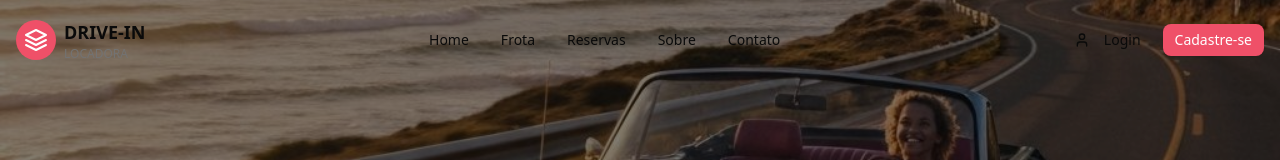
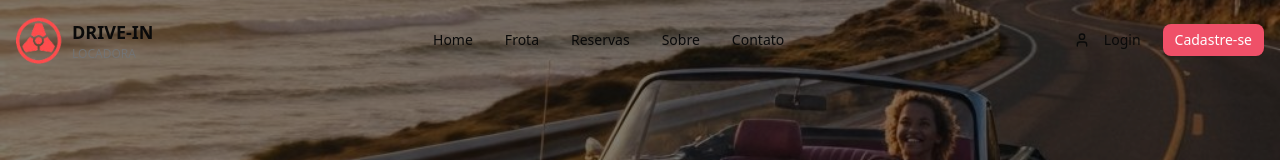
Before and after one commit to Bulletdev/drive-in-locadora, a Next.js app: page / in a window 1280 px wide. Shown: the top 160 px of the page. Built offline with nearby package versions, Linux system fonts and the light colour scheme.

Commit message:
feat: replace site logo with new Drive-In logo
Add new logo image and update header and footer components.

Co-authored-by: Michael D. <109600318+Bulletdev@users.noreply.github.com>

```diff
--- a/components/footer.tsx
+++ b/components/footer.tsx
@@ -1,5 +1,6 @@
 import Link from "next/link"
 import { Facebook, Instagram, Twitter, Mail, Phone, MapPin } from "lucide-react"
+import Image from "next/image"
 
 export function Footer() {
   return (
@@ -9,31 +10,13 @@ export function Footer() {
           {/* Logo e Descrição */}
           <div>
             <div className="flex items-center gap-2 mb-4">
-              <div className="w-10 h-10 rounded-full bg-primary flex items-center justify-center">
-                <svg viewBox="0 0 24 24" fill="none" className="w-6 h-6 text-primary-foreground">
-                  <path
-                    d="M12 2L2 7L12 12L22 7L12 2Z"
-                    stroke="currentColor"
-                    strokeWidth="2"
-                    strokeLinecap="round"
-                    strokeLinejoin="round"
-                  />
-                  <path
-                    d="M2 17L12 22L22 17"
-                    stroke="currentColor"
-                    strokeWidth="2"
-                    strokeLinecap="round"
-                    strokeLinejoin="round"
-                  />
-                  <path
-                    d="M2 12L12 17L22 12"
-                    stroke="currentColor"
-                    strokeWidth="2"
-                    strokeLinecap="round"
-                    strokeLinejoin="round"
-                  />
-                </svg>
-              </div>
+              <Image
+                src="/images/logodrivein.png"
+                alt="Drive-In Locadora"
+                width={40}
+                height={40}
+                className="w-10 h-10"
+              />
               <div className="flex flex-col leading-none">
                 <span className="font-bold text-lg">DRIVE-IN</span>
                 <span className="text-xs text-muted-foreground">LOCADORA</span>
--- a/components/header.tsx
+++ b/components/header.tsx
@@ -5,6 +5,7 @@ import { useState, useEffect } from "react"
 import { Menu, X, User } from "lucide-react"
 import { Button } from "@/components/ui/button"
 import { cn } from "@/lib/utils"
+import Image from "next/image"
 
 export function Header() {
   const [isScrolled, setIsScrolled] = useState(false)
@@ -37,31 +38,7 @@ export function Header() {
         <div className="flex items-center justify-between h-20">
           {/* Logo */}
           <Link href="/" className="flex items-center gap-2">
-            <div className="w-10 h-10 rounded-full bg-primary flex items-center justify-center">
-              <svg viewBox="0 0 24 24" fill="none" className="w-6 h-6 text-primary-foreground">
-                <path
-                  d="M12 2L2 7L12 12L22 7L12 2Z"
-                  stroke="currentColor"
-                  strokeWidth="2"
-                  strokeLinecap="round"
-                  strokeLinejoin="round"
-                />
-                <path
-                  d="M2 17L12 22L22 17"
-                  stroke="currentColor"
-                  strokeWidth="2"
-                  strokeLinecap="round"
-                  strokeLinejoin="round"
-                />
-                <path
-                  d="M2 12L12 17L22 12"
-                  stroke="currentColor"
-                  strokeWidth="2"
-                  strokeLinecap="round"
-                  strokeLinejoin="round"
-                />
-              </svg>
-            </div>
+            <Image src="/images/logodrivein.png" alt="Drive-In Locadora" width={50} height={50} className="w-12 h-12" />
             <div className="flex flex-col leading-none">
               <span className="font-bold text-lg text-foreground">DRIVE-IN</span>
               <span className="text-xs text-muted-foreground">LOCADORA</span>
```
Also changed, not shown: public/images/logodrivein.png (added).
